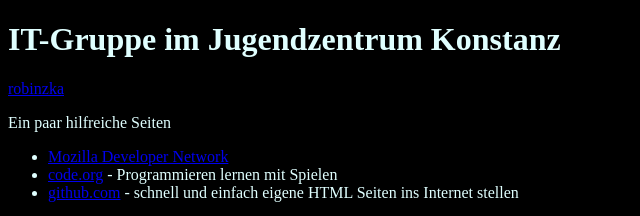
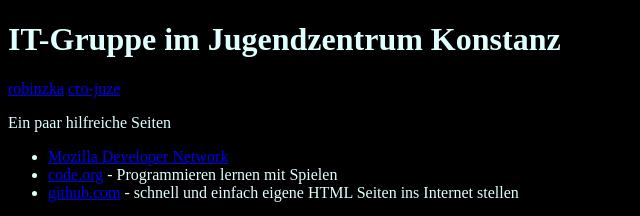
Before and after one commit to Spongebob122/Spongebob122.github.io, a plain HTML site: page index.html in a window 1280 px wide. Shown: the top 216 px of the page, 0-640 px from the left. Drawn offline with Linux system fonts and the light colour scheme.

Commit message:
Update index.html

```diff
--- a/index.html
+++ b/index.html
@@ -8,7 +8,11 @@
     <h1>IT-Gruppe im Jugendzentrum Konstanz</h1>
     <p>
       <a href="http://robinzka.github.io/">robinzka</a>
+     <a href="http://cro-juze.github.io/">cro-juze</a>
+
     </p>
+
+
 
     Ein paar hilfreiche Seiten
     <ul>
```
